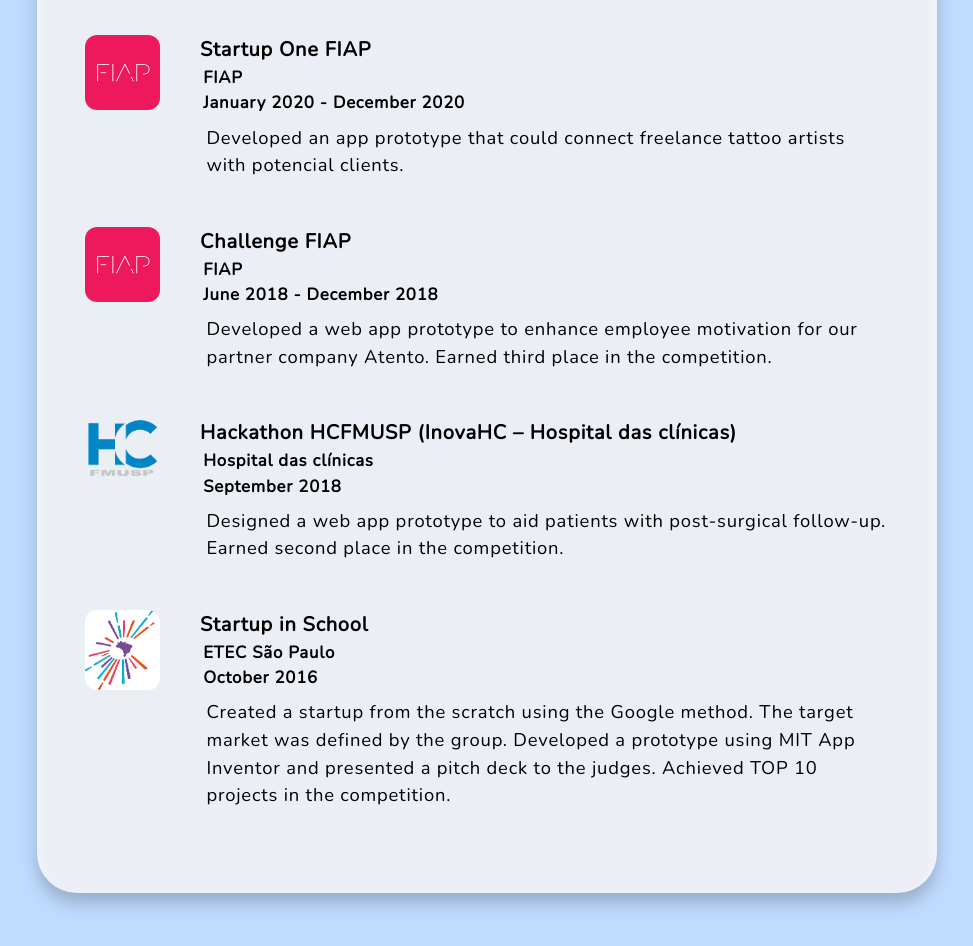
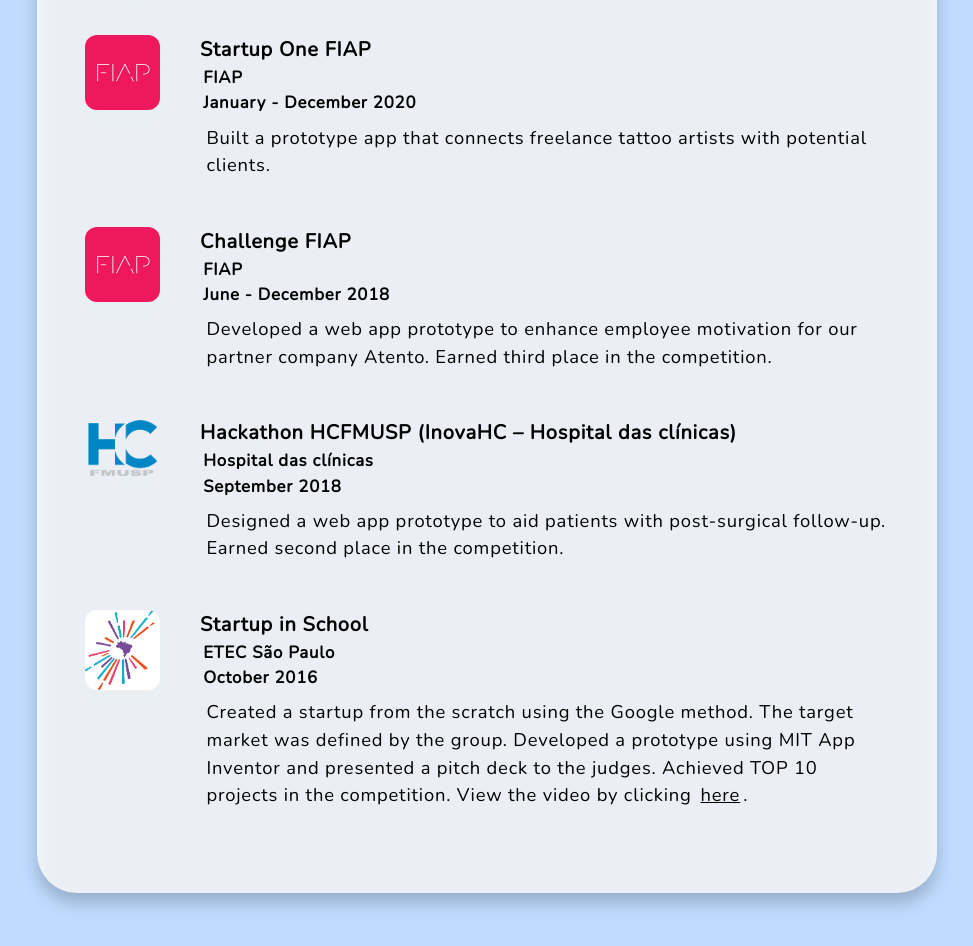
Before and after one commit to leosan00/my-portifolio, a SvelteKit app: page /projects in a window 1280 px wide. Shown: the part 220-1166 px from the top of the page, without its empty margins (153-1126 px from the left). Built offline with nearby package versions, Linux system fonts and the light colour scheme.

Commit message:
update text descriptions, new link startupInSchool video, animated link

```diff
--- a/package.json
+++ b/package.json
@@ -12,11 +12,11 @@
 	"devDependencies": {
 		"@sveltejs/adapter-auto": "^2.0.0",
 		"@sveltejs/kit": "^1.5.0",
-		"autoprefixer": "^10.4.13",
-		"postcss": "^8.4.21",
+		"autoprefixer": "^10.4.16",
+		"postcss": "^8.4.32",
 		"svelte": "^3.54.0",
 		"svelte-check": "^3.0.1",
-		"tailwindcss": "^3.2.4",
+		"tailwindcss": "^3.4.0",
 		"typescript": "^4.9.3",
 		"vite": "^4.0.0"
 	},
--- a/src/lib/language/en/experience.json
+++ b/src/lib/language/en/experience.json
@@ -6,7 +6,7 @@
             "job":{
                 "role": "Junior Developer",
                 "date": "March 2021 - Present",
-                "description": "Improve the internal system that manages access to all products on the Valor PRO plataform. Program new rules for user access, billing accounts and product access time. <br> Support the service manager to provide new user access. <br> Develop and build APIs to boost sales of the company's investment program. "
+                "description": "<li class='spacing-topics'> Improve the internal system that manages access to all products on the Valor PRO plataform. Add new rules for user access, billing accounts and product access time </li><li class='spacing-topics'> Support the service manager to provide new user access </li><li class='spacing-topics'> Develop and build APIs to boost sales of the company's investment program (Valor PRO)</li>"
             }
         },
         {
@@ -14,7 +14,7 @@
             "job":{
                 "role": "IT Intern",
                 "date": "February 2019 - February 2021",
-                "description": "Developed internal systems to control URAs <br> Developed a program to read .csv files <br> Agile software development"
+                "description": "<li class='spacing-topics'> Assisted in creating internal systems to control URAs </li><li class='spacing-topics'> Developed a program to read .csv files and save information coming from URAs, accelerating the response time for the callers </li><li class='spacing-topics'> Agile software development </li>"
             }
         }
     ]
--- a/src/lib/language/en/home.json
+++ b/src/lib/language/en/home.json
@@ -9,7 +9,7 @@
     "text": "Click me!"
   },
   "aboutCard":{
-    "firstText":"I am <span class='text-xl font-bold'>Leonardo Pereira Sanger</span>, a developer from Brazil with 4 years of experience in both front-end and back-end technology.",
+    "firstText":"I am <span class='text-xl font-bold'>Leonardo Pereira Sanger</span>, a developer from Brazil with {{xpYears}} years of experience in both front-end and back-end technology.",
     "secondText": "I thrive on creating scalable products with great user experiences."
   },
   "pagesLink":{
--- a/src/lib/language/en/projects.json
+++ b/src/lib/language/en/projects.json
@@ -1,12 +1,12 @@
 {
 
     "title": "Projects",
-    "startupOneFiapDate": "January 2020 - December 2020",
-    "startupOneFiapDescripiton": "Developed an app prototype that could connect freelance tattoo artists with potencial clients.",
-    "challengeFiapDate": "June 2018 - December 2018",
+    "startupOneFiapDate": "January - December 2020",
+    "startupOneFiapDescripiton": "Built a prototype app that connects freelance tattoo artists with potential clients.",
+    "challengeFiapDate": "June - December 2018",
     "challengeFiapDescrition": "Developed a web app prototype to enhance employee motivation for our partner company Atento. Earned third place in the competition.",
     "hackathonHcDate":"September 2018",
     "hackathonHc":"Designed a web app prototype to aid patients with post-surgical follow-up. Earned second place in the competition.",
     "startUpInSchoolDescriptionDate": "October 2016",
-    "startUpInSchoolDescription": "Created a startup from the scratch using the Google method. The target market was defined by the group. Developed a prototype using MIT App Inventor and presented a pitch deck to the judges. Achieved TOP 10 projects in the competition."
+    "startUpInSchoolDescription": "Created a startup from the scratch using the Google method. The target market was defined by the group. Developed a prototype using MIT App Inventor and presented a pitch deck to the judges. Achieved TOP 10 projects in the competition. View the video by clicking <span><a href = 'https://www.youtube.com/watch?v=mz7mEwR92vA'> here</a></span>."
 }
--- a/src/lib/language/pt/experience.json
+++ b/src/lib/language/pt/experience.json
@@ -6,7 +6,7 @@
             "job":{
                 "role": "Desenvolvedor Júnior",
                 "date": "Mar/21 a atual",
-                "description": "Desenvolvimento de sistema para controle de produtos e serviços da plataforma Valor PRO (controle de acesso, vigências, faturamento) <br> Atuação no serviço responsável pela liberação de acesso de usuários nos serviços e produtos do Valor PRO <br> TFS e Jira (Repositório, quadro Kanban)"
+                "description": "<li class='spacing-topics'>Desenvolvimento de sistema para controle de produtos e serviços da plataforma Valor PRO (controle de acesso, vigências, faturamento) </li><li class='spacing-topics'> Atuação no serviço responsável pela liberação de acesso de usuários nos serviços e produtos do Valor PRO </li><li class='spacing-topics'>Desenvolvimento de APIs para acelerar as vendas do produto Valor PRO pelo site </li><li class='spacing-topics'> TFS e Jira (Repositório, quadro Kanban)</li>"
             }
         },
         {
@@ -14,7 +14,7 @@
             "job":{
                 "role": "Estágio em Sistemas de Informação",
                 "date": "Fev/19 a Fev/21",
-                "description": "Desenvolvimento de sistema interno para controle de URAs <br> Desenvolvimento de sistema para leitura de arquivos .csv <br> Treinamentos Git, Kanban, SQL, C#, ASP.NET MVC 4 <br> Metodologia Ágil"
+                "description": "<li class='spacing-topics'>Desenvolvimento de sistema interno para controle de URAs </li><li class='spacing-topics'> Desenvolvimento de sistema para ler arquivos .csv e salvar dados em banco de dados, agilizando o tempo de respostas dos atendentes </li><li class='spacing-topics'> Treinamentos Git, Kanban, SQL, C#, .NET MVC 4 </li><li> Metodologia Ágil</li>"
             }
         }
     ]
--- a/src/lib/language/pt/projects.json
+++ b/src/lib/language/pt/projects.json
@@ -2,12 +2,12 @@
 
     "title": "Projetos",
     "startupOneFiapDate": "Jan/20 a Dez/20",
-    "startupOneFiapDescripiton": "Desenvolvimento de um aplicativo para conectar tatuadores independentes a possíveis clientes",
+    "startupOneFiapDescripiton": "Desenvolvimento de um aplicativo para conectar tatuadores independentes a possíveis clientes.",
     "challengeFiapDate": "Jun/18 a Dez/18",
     "challengeFiapDescrition": "Finalista no projeto que tinha o propósito de desenvolver um protótipo para melhor motivação dos funcionários na empresa parceira (Atento).",
     "hackathonHcDate":"Set/2018",
     "hackathonHc":"Finalista no hackathon que tinha o propósito de desenvolver um protótipo para o acompanhamento pós-cirúrgico.",
     "startUpInSchoolDescriptionDate": "Out/2016",
-    "startUpInSchoolDescription": "Finalista no projeto que tinha o propósito de criar uma Startup do zero de acordo com o tema escolhido pelo grupo, desenvolver um protótipo e apresentar para uma banca."
+    "startUpInSchoolDescription": "Finalista no projeto que tinha o propósito de criar uma Startup do zero de acordo com o tema escolhido pelo grupo, desenvolver um protótipo e apresentar para uma banca.<span><a href = 'https://www.youtube.com/watch?v=mz7mEwR92vA'> Clique aqui</a></span> para ver o vídeo."
 
 }
--- a/src/routes/+layout.svelte
+++ b/src/routes/+layout.svelte
@@ -70,7 +70,7 @@
             <NavBar/>
         {:else}
             <div class="postion-nav items-center">
-                <ul class="flex items-center">
+                <ul class="flex items-center list-none">
                     {#each navItems as navItem}
                     <li>
                     <!-- svelte-ignore a11y-click-events-have-key-events -->
--- a/src/routes/+page.svelte
+++ b/src/routes/+page.svelte
@@ -88,12 +88,13 @@
   let mounted = false;
 
   let isHovered = false;
-  let x;
-	let y;
+  let x = 0;
+	let y = 0;
 
   onMount(() => {
     mounted = true;
   });
+
 
   function handleMessage(event){
     // console.log(event.detail);
--- a/src/routes/experience/+page.svelte
+++ b/src/routes/experience/+page.svelte
@@ -25,6 +25,10 @@
 </script>
 
 <style lang="postcss">
+
+  ul :global(.spacing-topics){
+    margin-bottom: 0.5rem;
+  }
 
 .main-page{
     padding: 40px 0px 80px 0px;
@@ -83,8 +87,8 @@
   }
   .description-project {
     font-size: 1.15rem;
-    margin-top: 0.5rem;
-    margin-left: 0.4rem;
+    margin-top: 0.8rem;
+    margin-left: 1.8rem;
   }
 
   @media (max-width: 650px) {
@@ -119,9 +123,11 @@
             <h3 class="location-title">{xpItem.role}</h3>
             <h3 class="date-title">{xpItem.date}</h3>
           </div>
-          <p class="description-project">
-            {@html xpItem.jobDescription}
-          </p>
+          <div class="description-project">
+            <ul class="list-disc">
+              {@html xpItem.jobDescription}
+            </ul>
+          </div>
         </div>
       </div>
     {/each}
--- a/src/routes/projects/+page.svelte
+++ b/src/routes/projects/+page.svelte
@@ -3,6 +3,15 @@
 import { fade } from "svelte/transition";
 import {currentTab} from "$lib/stores/currentTab.js";
 import { t } from '$lib/language/translations';
+import anime from "animejs";
+import { onMount } from "svelte";
+
+  let animation;
+
+  onMount(() => {
+
+
+  });
 
     $currentTab = 'active-projects';
 
@@ -37,8 +46,47 @@
     },
   ];
 
+  /**
+ * Sua descrição da função.
+ * @param {string} html - A descrição do parâmetro 'html'.
+ */
+  function addClassToLi(html) {
+    return html.replace(/<a(.*?)>/g, '<a class="animated-hover-link"$1>').replace(/<span>/g, '<span class="background-link">');
+  }
+
 </script>
 <style lang="postcss">
+
+@keyframes colorChange {
+      0% {
+        background-position: 0% 0%;
+      }
+      100% {
+        background-position: 100% 0%;
+      }
+    }
+
+:global(.background-link){
+  padding: 0.2rem;
+  border-radius: 8px;
+
+}
+:global(.background-link):hover{
+  background: linear-gradient(to left , rgb(54, 165, 240), transparent);
+  background-size: 400% 25%;
+  animation: colorChange 0.5s linear forwards;
+}
+
+:global(.animated-hover-link){
+  text-decoration: underline;
+  display: inline-block;
+  transition: all 0.2s;
+}
+
+:global(.animated-hover-link):hover{
+  transform: scale(1.02);
+  border-radius: 10px;
+}
 
 .main-page{
     padding: 40px 0px 80px 0px;
@@ -135,7 +183,7 @@
           <h3 class="date-title">{item.date}</h3>
         </div>
         <p class="description-project">
-          {item.jobDescription}
+          {@html addClassToLi(item.jobDescription)}
         </p>
       </div>
     </div>
--- a/tailwind.config.cjs
+++ b/tailwind.config.cjs
@@ -1,6 +1,6 @@
 /** @type {import('tailwindcss').Config} */
 module.exports = {
-  content: ['./src/**/*.{html,js,svelte,ts}'],
+  content: ['./src/**/*.{html,js,svelte,js}'],
   darkMode: 'class',
   theme: {
     extend: {}
```
Also changed, not shown: 1 other file (tests, documents, lock files or other folders).
